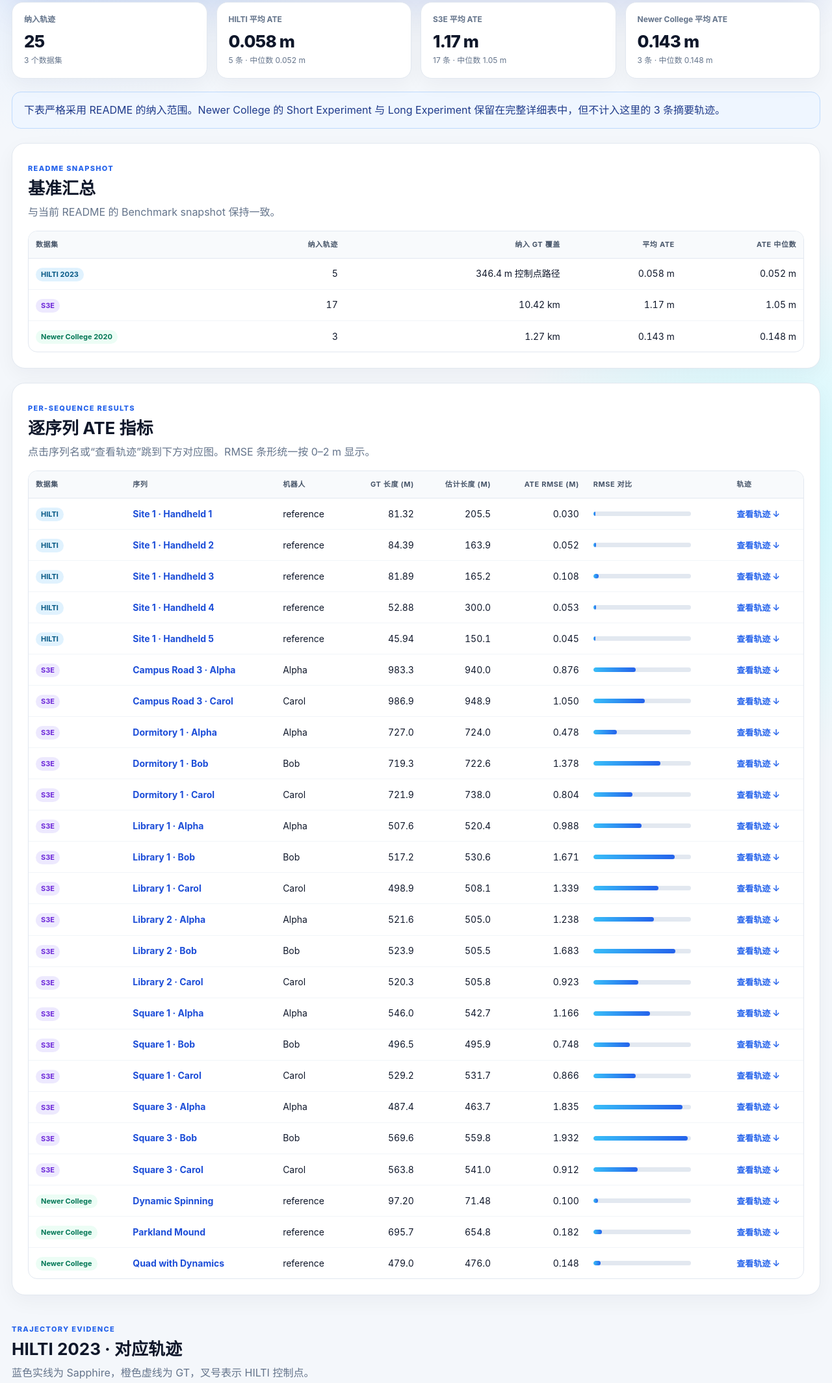
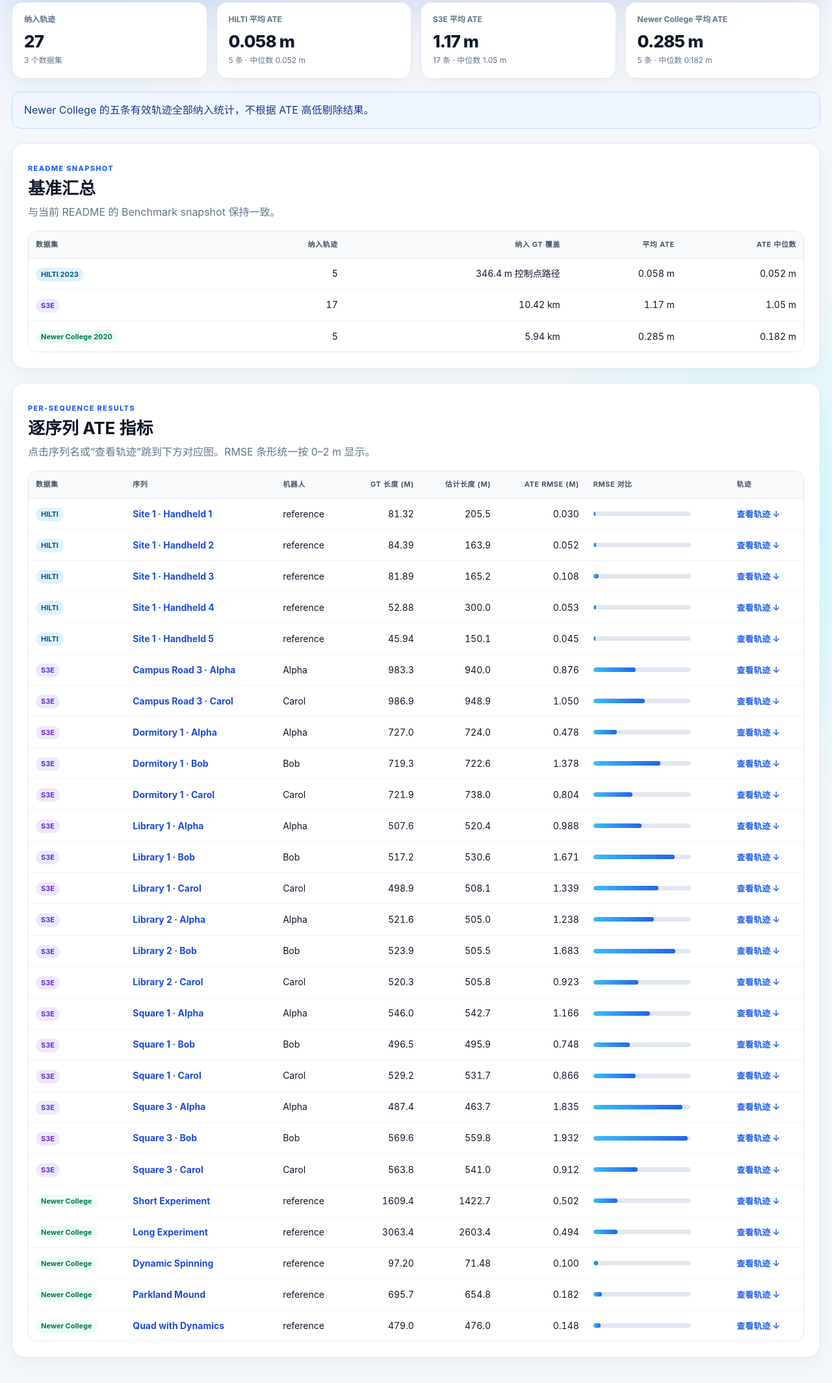
Before and after one commit to wagdeer/sapphire, a plain HTML site: page docs/benchmarks/ate_report.html in a window 1280 px wide. Shown: the part 270-2398 px from the top of the page at 65% size. Drawn offline with Linux system fonts and the light colour scheme.

Commit message:
docs: include all valid Newer College ATE runs

```diff
--- a/docs/benchmarks/ate_report.html
+++ b/docs/benchmarks/ate_report.html
@@ -250,7 +250,7 @@
     <div class="kicker">Sapphire · ATE evaluation</div>
     <h1>轨迹精度与对应轨迹图</h1>
     <p>
-      汇总当前 <code>README.md</code> 中纳入统计的 25 条轨迹。ATE 为时间关联
+      汇总当前 <code>README.md</code> 中纳入统计的 27 条轨迹。ATE 为时间关联
       （误差不超过 0.1 s）和 SE(3) Umeyama 对齐后的平移 RMSE，不做尺度修正。
     </p>
   </header>
@@ -258,7 +258,7 @@
   <section class="stats" aria-label="总体统计">
     <div class="stat">
       <div class="label">纳入轨迹</div>
-      <div class="value">25</div>
+      <div class="value">27</div>
       <div class="detail">3 个数据集</div>
     </div>
     <div class="stat">
@@ -273,14 +273,13 @@
     </div>
     <div class="stat">
       <div class="label">Newer College 平均 ATE</div>
-      <div class="value">0.143 m</div>
-      <div class="detail">3 条 · 中位数 0.148 m</div>
+      <div class="value">0.285 m</div>
+      <div class="detail">5 条 · 中位数 0.182 m</div>
     </div>
   </section>
 
   <div class="callout">
-    下表严格采用 README 的纳入范围。Newer College 的 Short Experiment 与
-    Long Experiment 保留在完整详细表中，但不计入这里的 3 条摘要轨迹。
+    Newer College 的五条有效轨迹全部纳入统计，不根据 ATE 高低剔除结果。
   </div>
 
   <section class="panel" id="summary">
@@ -319,10 +318,10 @@
           </tr>
           <tr>
             <td><span class="dataset newer">Newer College 2020</span></td>
-            <td class="num">3</td>
-            <td class="num">1.27 km</td>
-            <td class="num">0.143 m</td>
-            <td class="num">0.148 m</td>
+            <td class="num">5</td>
+            <td class="num">5.94 km</td>
+            <td class="num">0.285 m</td>
+            <td class="num">0.182 m</td>
           </tr>
         </tbody>
       </table>
@@ -508,6 +507,20 @@
             <td><a class="jump" href="#traj-s3e-square-3-carol">查看轨迹 ↓</a></td>
           </tr>
 
+          <tr>
+            <td><span class="dataset newer">Newer College</span></td>
+            <td><a class="sequence-link" href="#traj-newer-short-experiment">Short Experiment</a></td>
+            <td>reference</td><td class="num">1609.4</td><td class="num">1422.7</td>
+            <td class="num">0.502</td><td><div class="bar-track"><div class="bar" style="width:25.1%"></div></div></td>
+            <td><a class="jump" href="#traj-newer-short-experiment">查看轨迹 ↓</a></td>
+          </tr>
+          <tr>
+            <td><span class="dataset newer">Newer College</span></td>
+            <td><a class="sequence-link" href="#traj-newer-long-experiment">Long Experiment</a></td>
+            <td>reference</td><td class="num">3063.4</td><td class="num">2603.4</td>
+            <td class="num">0.494</td><td><div class="bar-track"><div class="bar" style="width:24.7%"></div></div></td>
+            <td><a class="jump" href="#traj-newer-long-experiment">查看轨迹 ↓</a></td>
+          </tr>
           <tr>
             <td><span class="dataset newer">Newer College</span></td>
             <td><a class="sequence-link" href="#traj-newer-dynamic-spinning">Dynamic Spinning</a></td>
@@ -773,12 +786,32 @@
   <div class="group-head">
     <span class="eyebrow">Newer College · included runs</span>
     <h2>Newer College 2020 · 对应轨迹</h2>
-    <p>仅展示 README 中纳入平均 ATE 的 3 条轨迹。</p>
+    <p>展示 README 中全部 5 条有效轨迹。</p>
   </div>
   <section class="trajectory-grid">
+    <article class="trajectory-card" id="traj-newer-short-experiment">
+      <div class="section-heading">
+        <div><span class="eyebrow">Newer 01</span><h3>Short Experiment</h3></div>
+        <a class="back" href="#results">返回表格 ↑</a>
+      </div>
+      <a class="plot-link" href="trajectories/newer_college_01_short_experiment.png" target="_blank">
+        <img src="trajectories/newer_college_01_short_experiment.png" alt="Newer College Short Experiment 轨迹对比" loading="lazy">
+      </a>
+      <div class="card-meta">ATE RMSE <strong>0.502 m</strong> · GT 1609.4 m · 估计 1422.7 m</div>
+    </article>
+    <article class="trajectory-card" id="traj-newer-long-experiment">
+      <div class="section-heading">
+        <div><span class="eyebrow">Newer 02</span><h3>Long Experiment</h3></div>
+        <a class="back" href="#results">返回表格 ↑</a>
+      </div>
+      <a class="plot-link" href="trajectories/newer_college_02_long_experiment.png" target="_blank">
+        <img src="trajectories/newer_college_02_long_experiment.png" alt="Newer College Long Experiment 轨迹对比" loading="lazy">
+      </a>
+      <div class="card-meta">ATE RMSE <strong>0.494 m</strong> · GT 3063.4 m · 估计 2603.4 m</div>
+    </article>
     <article class="trajectory-card" id="traj-newer-dynamic-spinning">
       <div class="section-heading">
-        <div><span class="eyebrow">Newer 01</span><h3>Dynamic Spinning</h3></div>
+        <div><span class="eyebrow">Newer 03</span><h3>Dynamic Spinning</h3></div>
         <a class="back" href="#results">返回表格 ↑</a>
       </div>
       <a class="plot-link" href="trajectories/newer_college_06_dynamic_spinning.png" target="_blank">
@@ -788,7 +821,7 @@
     </article>
     <article class="trajectory-card" id="traj-newer-parkland-mound">
       <div class="section-heading">
-        <div><span class="eyebrow">Newer 02</span><h3>Parkland Mound</h3></div>
+        <div><span class="eyebrow">Newer 04</span><h3>Parkland Mound</h3></div>
         <a class="back" href="#results">返回表格 ↑</a>
       </div>
       <a class="plot-link" href="trajectories/newer_college_07_parkland_mound.png" target="_blank">
@@ -798,7 +831,7 @@
     </article>
     <article class="trajectory-card" id="traj-newer-quad-with-dynamics">
       <div class="section-heading">
-        <div><span class="eyebrow">Newer 03</span><h3>Quad with Dynamics</h3></div>
+        <div><span class="eyebrow">Newer 05</span><h3>Quad with Dynamics</h3></div>
         <a class="back" href="#results">返回表格 ↑</a>
       </div>
       <a class="plot-link" href="trajectories/newer_college_05_quad_with_dynamics.png" target="_blank">
```
Also changed, not shown: 4 other files.
